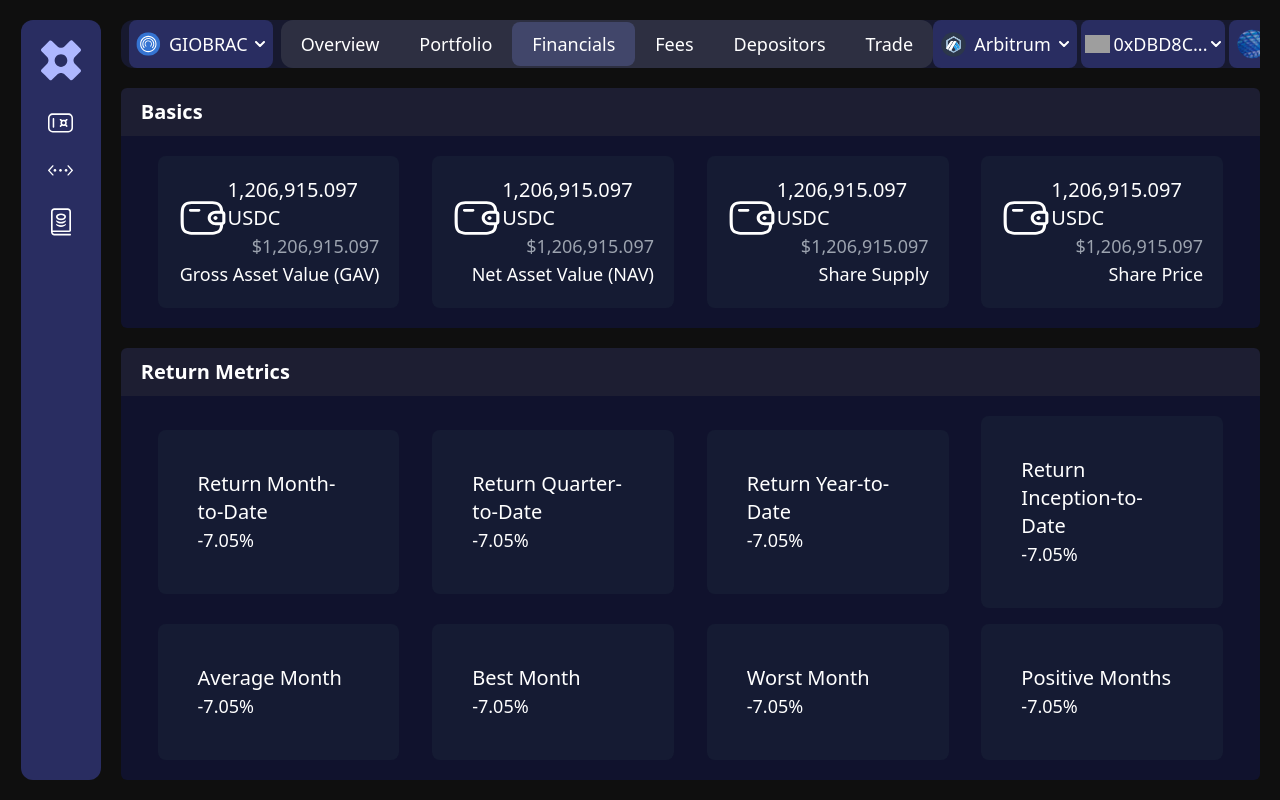
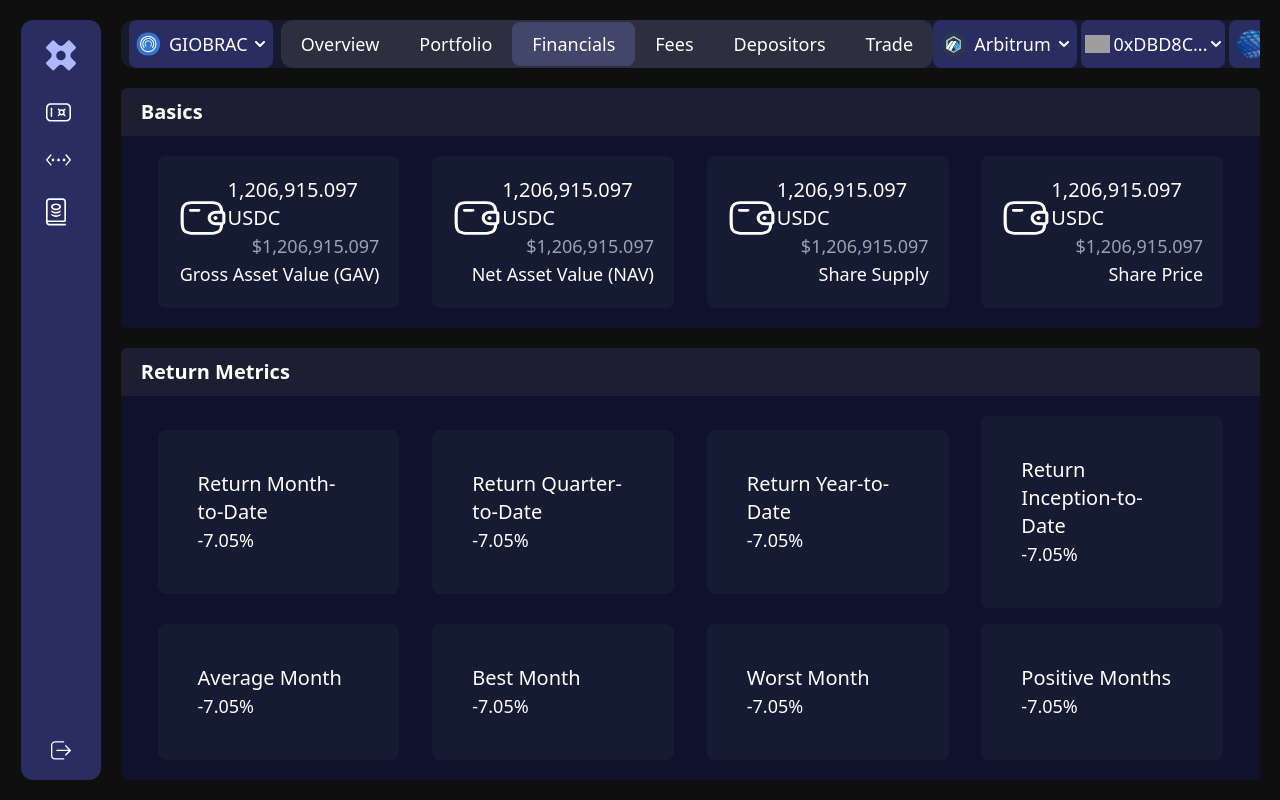
Before and after one commit to Utkarsh575/days-finance-assignment, a Next.js app: page / in a window 1280 px wide. Built offline with nearby package versions, Linux system fonts and the light colour scheme; grey boxes are pictures that could not be loaded.

Commit message:
:adhesive_bandage: added Exit button

```diff
--- a/src/components/Sidebar/index.tsx
+++ b/src/components/Sidebar/index.tsx
@@ -5,37 +5,52 @@ export default function Sidebar() {
   const [expanded, setExpanded] = React.useState<boolean>(false);
 
   return (
+    // TODO Make sidebar responsive
     <nav
       className="ml-[1.3rem] flex h-[95%] flex-col items-center rounded-xl bg-primary pt-5 "
       onClick={() => setExpanded(!expanded)}
     >
+      {/* TODO remove redundant render  */}
       {!expanded ? (
         <>
-          <div className="flex flex-col items-center justify-start gap-[2rem] w-[5rem]">
-            <Image src="/logo.svg" height={40} width={40} alt="asset" />
+          <div className="flex h-full w-[5rem] flex-col items-center justify-between  ">
+            <div className="flex flex-col items-start justify-evenly gap-[2rem]">
+              <Image src="/logo.svg" height={30} width={30} alt="asset" />
               <Image src="/vault.svg" height={25} width={25} alt="asset" />
               <Image src="/network.svg" height={25} width={25} alt="asset" />
               <Image src="/assets.svg" height={20} width={20} alt="asset" />
             </div>
+            <div className="py-5">
+              <Image src="/exit.svg" height={20} width={20} alt="exit" />
+            </div>
+          </div>
         </>
       ) : (
         <>
-          <div className="flex w-full flex-col items-center px-[1.5rem]">
-            <div className="mb-[2.2rem] flex  items-center justify-between gap-2 ">
+          <div className="flex h-full w-full flex-col items-center justify-between px-[1.5rem] ">
+            <div className="flex flex-col items-start justify-evenly ">
+              <div className="mb-[2.2rem] flex  items-center justify-between gap-2  ">
                 <h1 className="text-xl  text-secondary ">vault</h1>
                 <Image src="/logo.svg" height={20} width={20} alt="asset" />
               </div>
-            <div className="mb-[1.6rem] flex   items-center gap-5 ">
+              <div className="mb-[1.6rem] flex justify-evenly items-center gap-5  ">
                 <Image src="/vault.svg" height={25} width={25} alt="asset" />
                 <h1 className="  text-md">Vaults</h1>
               </div>
-            <div className="mb-[1.6rem] flex   items-center gap-2 text-center ">
+              <div className="mb-[1.6rem] flex justify-evenly  items-center gap-2 text-center ">
                 <Image src="/network.svg" height={25} width={25} alt="asset" />
                 <h1 className="text-md">Network</h1>
               </div>
-            <div className="mb-[2rem] flex   items-center gap-5">
+              <div className="mb-[2rem] flex justify-evenly   items-center gap-5">
                 <Image src="/assets.svg" height={20} width={20} alt="asset" />
                 <h1 className="  text-md">Assets</h1>
+              </div>
+            </div>
+            <div className="py-5">
+              <div className="flex justify-center items-center gap-5">
+                <Image src="/exit.svg" height={20} width={20} alt="exit" />
+                <h1 className="  text-md">Exit</h1>
+              </div>
             </div>
           </div>
         </>
```
Also changed, not shown: public/exit.svg (added). Lines whose indentation alone changed are shown as unchanged.
